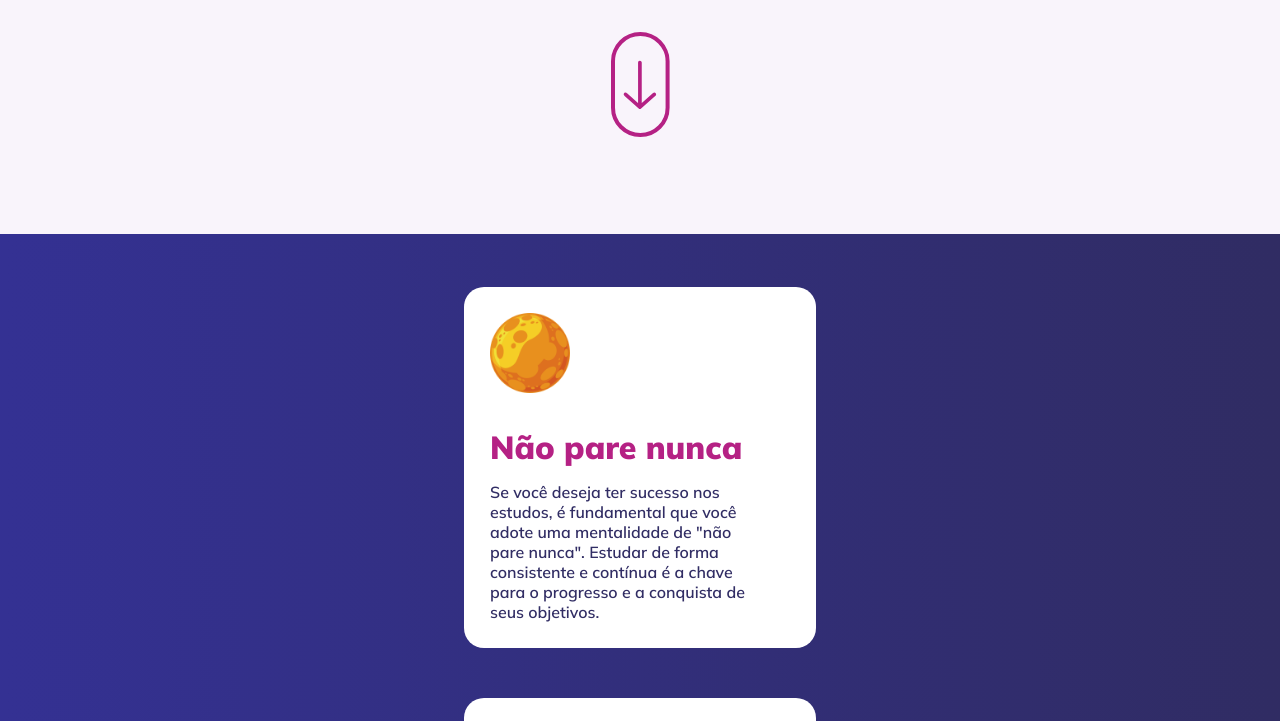
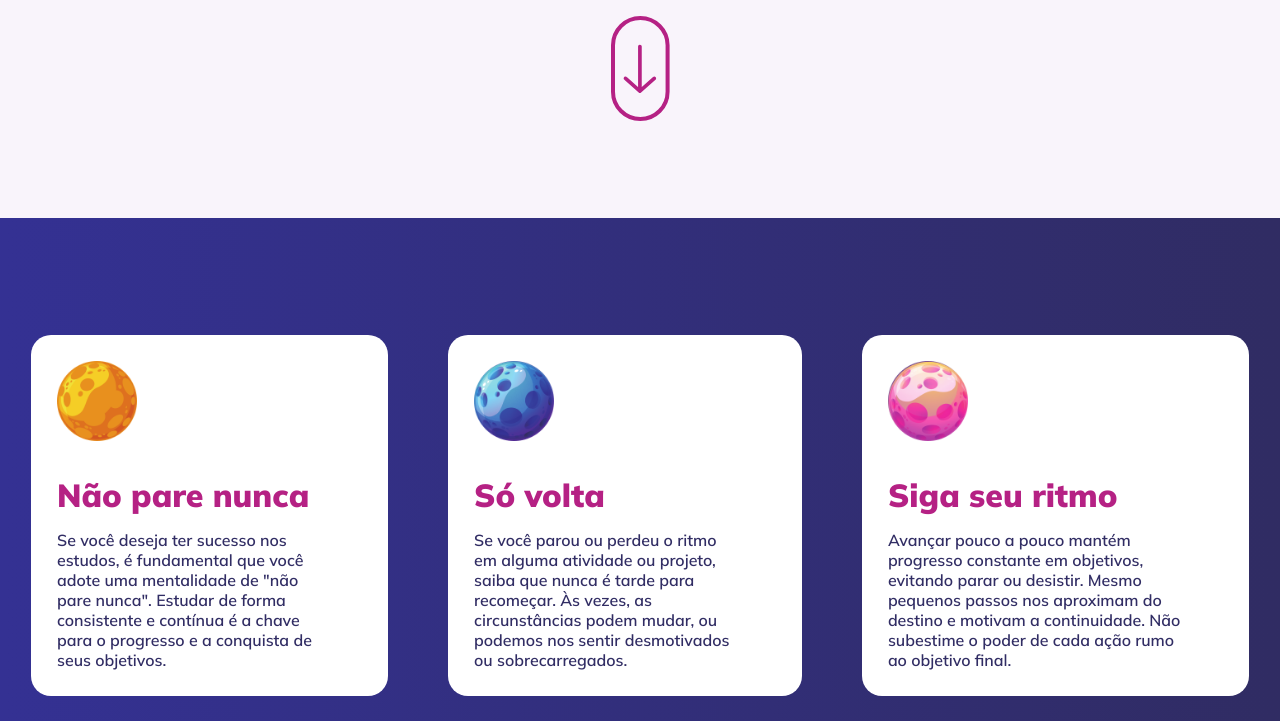
Before and after one commit to heyRickDev/responsive-page, a plain HTML site: page index.html in a window 1280 px wide. Shown: the part 459-1180 px from the top of the page. Drawn offline with Linux system fonts and the light colour scheme.

Commit message:
starting media queries

```diff
--- a/style.css
+++ b/style.css
@@ -26,16 +26,22 @@ header {
   margin-bottom: 9.3rem;
 }
 .content-wrapper {
+  display: flex;
+  flex-direction: column;
   width: 35.2rem;
   margin: 0 auto;
 }
-header > * {
-  /* all the primary tags inside header */
-  text-align: center;
+#header-items {
+  display: flex;
+  flex-direction: column;
+  align-items: center;
 }
 #header-title {
   /* div around the header titles */
   margin: 1.7rem 0 3.5rem;
+}
+#arrow {
+  width: fit-content;
 }
 h1 {
   color: var(--pink-color);
@@ -64,8 +70,8 @@ button {
   padding: 2.6rem 6rem 2.6rem 2.6rem;
   border-radius: 2rem;
 }
-.cards + .cards {
-  margin-top: 5rem;
+.firstSection .content-wrapper {
+  gap: 5rem;
 }
 .cards img {
   width: 8rem;
@@ -127,3 +133,18 @@ footer p {
   color: var(--white-color-bg);
   padding: 3.2rem 0;
 }
+
+@media (min-width: 1024px) {
+  .firstSection .content-wrapper {
+    display: flex;
+    flex-direction: row;
+    justify-content: center;
+    align-items: center;
+    gap: 6rem;
+    width: 121.8rem;
+    margin: 6.4rem auto;
+  }
+  .cards {
+    margin: 0 auto;
+  }
+}
```
